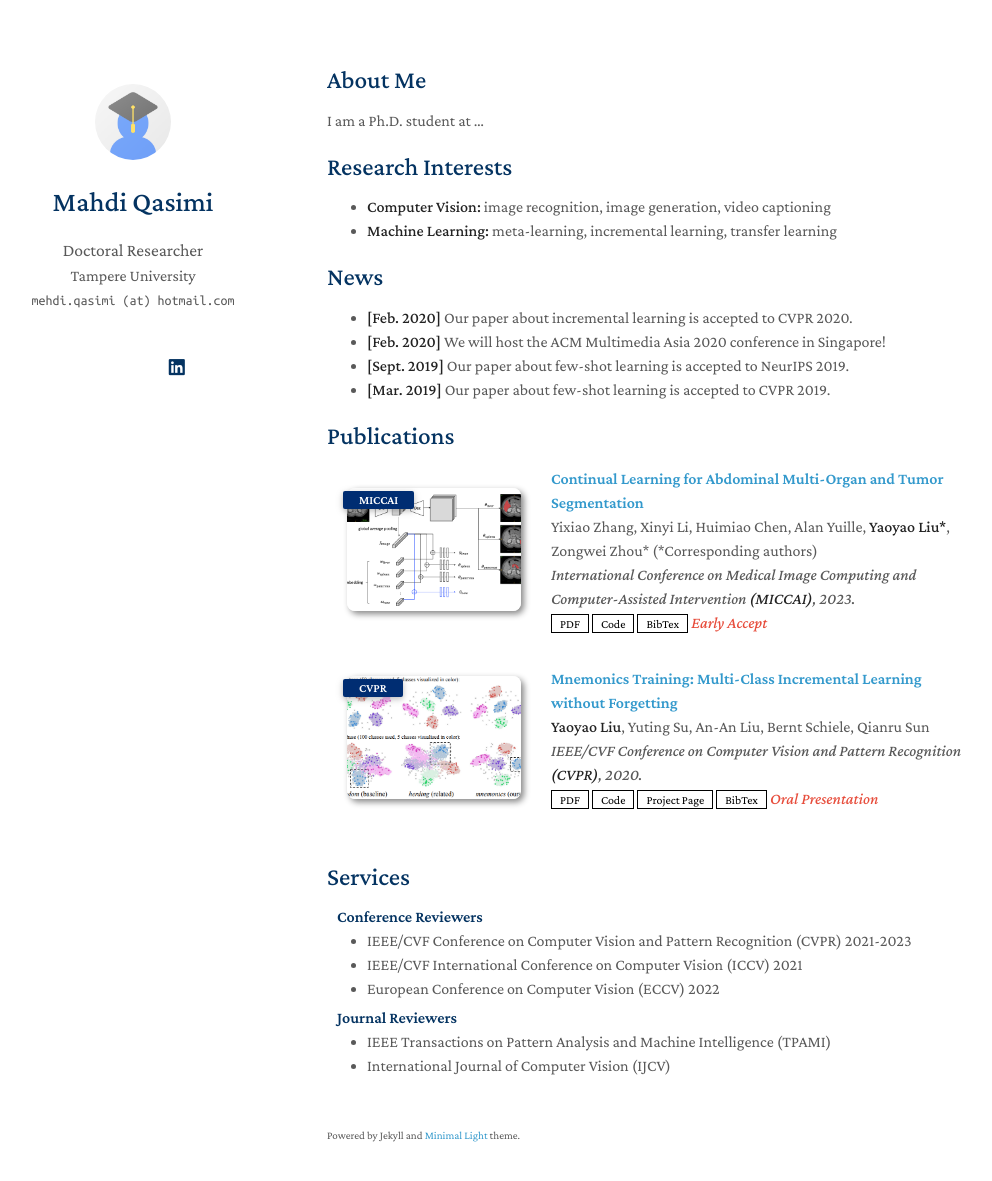
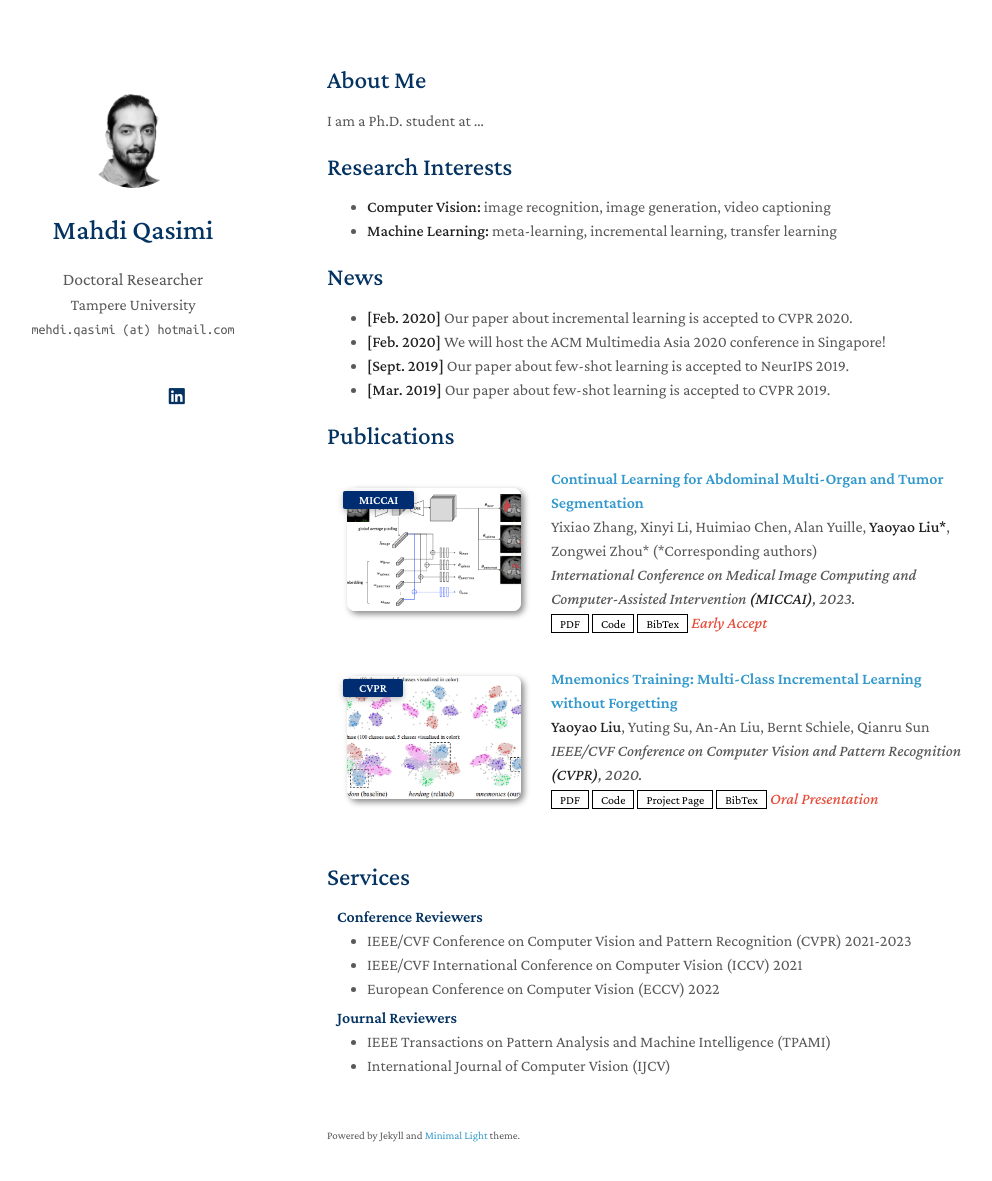
Before and after one commit to mehdiqasimi/mehdiqasimi.github.io, a Jekyll site: the page built from index.md, in a window 1280 px wide and 1216 px high. Shown: the top 1181 px of the window, without its empty margins (143-1135 px from the left). Built offline with Jekyll 4.4.1, drawn with Linux system fonts in a browser that asks for light colours; a style sheet for code colours, icons or effects is not loaded; our own code applies the rules of GitHub Pages for plain Markdown files.

Commit message:
Update _config.yml

```diff
--- a/_config.yml
+++ b/_config.yml
@@ -18,7 +18,7 @@ linkedin: https://www.linkedin.com/in/mahdi-qasimi/
 
 # Images (e.g., your profile picture and your website's favicon)
 # "favicon" and "favicon_dark" are used for the light and dark modes, respectively.
-avatar: ./assets/img/avatar.png
+avatar: ./assets/img/mikael_profile_circle_bw.png
 favicon: ./assets/img/favicon.png
 favicon_dark: ./assets/img/favicon-dark.png
 
```
